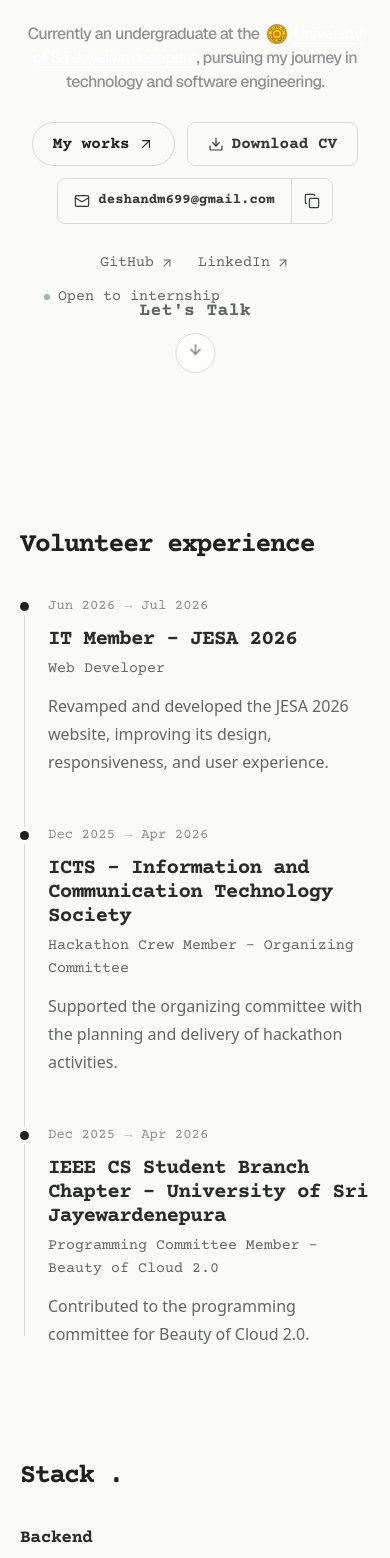
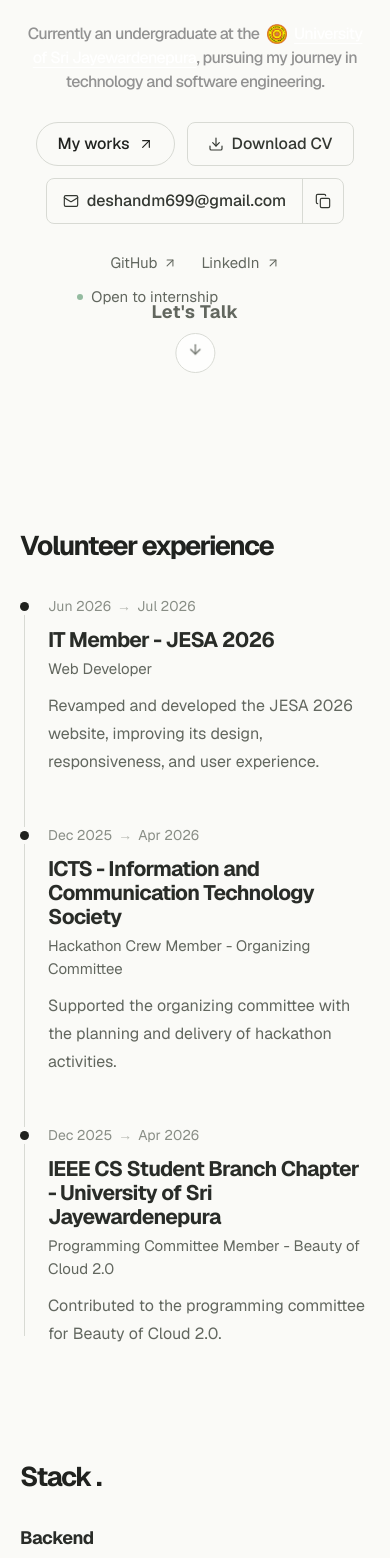
Before and after one commit to DHARAKA-METH/portfolio, a Next.js app: page / in a window 390 px wide. Shown: the part 439-1997 px from the top of the page. Built offline with nearby package versions, Linux system fonts and the light colour scheme.

Commit message:
fix:update content

```diff
--- a/app/(pages)/Blogs/page.tsx
+++ b/app/(pages)/Blogs/page.tsx
@@ -12,7 +12,7 @@ import { PortfolioLoader } from "@/components/ui/portfolio-loader";
 import { blogs } from "@/data/blogs";
 
 const displayFont =
-  "[font-family:var(--font-courier-prime),ui-monospace,SFMono-Regular,Menlo,Monaco,Consolas,monospace]";
+  "[font-family:var(--font-geist-sans),ui-sans-serif,system-ui,sans-serif]";
 
 export default function BlogsPage() {
   const prefersReducedMotion = useReducedMotion();
--- a/app/(pages)/projectSection/page.tsx
+++ b/app/(pages)/projectSection/page.tsx
@@ -11,7 +11,7 @@ import { PortfolioLoader } from "@/components/ui/portfolio-loader";
 import { projects } from "@/data/projects";
 
 const displayFont =
-  "[font-family:var(--font-courier-prime),ui-monospace,SFMono-Regular,Menlo,Monaco,Consolas,monospace]";
+  "[font-family:var(--font-geist-sans),ui-sans-serif,system-ui,sans-serif]";
 
 export default function ProjectSectionPage() {
   const prefersReducedMotion = useReducedMotion();
@@ -65,6 +65,25 @@ export default function ProjectSectionPage() {
           },
         );
       });
+
+      gsap.utils.toArray<HTMLElement>("[data-project-gallery]").forEach((gallery) => {
+        gsap.fromTo(
+          gallery.querySelectorAll<HTMLElement>("[data-project-image]"),
+          { autoAlpha: 0, y: 24 },
+          {
+            autoAlpha: 1,
+            y: 0,
+            duration: 0.6,
+            stagger: 0.1,
+            ease: "power3.out",
+            scrollTrigger: {
+              trigger: gallery,
+              start: "top 88%",
+              once: true,
+            },
+          },
+        );
+      });
     }, pageRef);
 
     return () => context.revert();
@@ -80,9 +99,12 @@ export default function ProjectSectionPage() {
         <h1 data-project-heading className={`${displayFont} text-[32px] font-bold tracking-[-0.055em] text-[#20221F] sm:text-[42px] dark:text-[#F2F3EE]`}>
           Projects
         </h1>
+        <p className="mt-3 text-[16px] leading-6 font-medium tracking-[-0.04em] text-[#929292]">
+          My work, my experiments, and my journey of continuous improvement.
+        </p>
       </section>
 
-      <div className="divide-y divide-[#E5E6E1] border-t border-[#E5E6E1] dark:divide-[#282B26] dark:border-[#282B26]">
+      <div className="mt-[-60px] divide-y divide-[#E5E6E1] border-t border-[#E5E6E1] dark:divide-[#282B26] dark:border-[#282B26]">
         {projects.map((project) => (
           <article data-project-reveal className="py-10 lg:py-14" key={project.title}>
             <div className="w-full">
@@ -120,12 +142,12 @@ export default function ProjectSectionPage() {
               </div>
             </div>
 
-            {project.imageUrls.length > 0 && <div className={`mt-8 grid grid-cols-2 gap-3 lg:mt-10 ${project.imageUrls.length === 4 ? "lg:grid-cols-4" : "lg:grid-cols-2"} sm:gap-4`}>
+            {project.imageUrls.length > 0 && <div data-project-gallery className={`mt-8 grid grid-cols-2 gap-3 lg:mt-10 ${project.imageUrls.length === 4 ? "lg:grid-cols-4" : "lg:grid-cols-2"} sm:gap-4`}>
               {project.imageUrls.map((imageUrl, index) => {
                 const imageLoaded = loadedImageUrls.has(imageUrl);
 
                 return (
-                <div className="rounded-2xl bg-[#F2F2EC] p-2 dark:bg-[#181A17] sm:p-3" key={imageUrl}>
+                <div data-project-image className="rounded-2xl bg-[#F2F2EC] p-2 dark:bg-[#181A17] sm:p-3" key={imageUrl}>
                   <div className={`relative w-full overflow-hidden rounded-xl ${project.screenType === "mobile" ? "aspect-[9/19]" : "aspect-[4/3]"}`}>
                     <div className={`absolute inset-0 bg-[#E5E6E1] transition-opacity duration-200 motion-reduce:animate-none motion-reduce:transition-none dark:bg-[#282B26] ${imageLoaded ? "opacity-0" : "animate-pulse"}`} aria-hidden="true" />
                     <Image className={`object-contain object-center transition-[opacity,transform] duration-300 ease-out motion-reduce:transition-none ${imageLoaded ? "scale-100 opacity-100" : "scale-[1.015] opacity-0"}`} src={imageUrl} alt={`${project.title} screenshot ${index + 1}`} fill sizes={project.imageUrls.length === 4 ? "(min-width: 1024px) 260px, 50vw" : "(min-width: 1024px) 520px, 50vw"} style={prefersReducedMotion ? undefined : { transitionDelay: `${index * 60}ms` }} onLoad={() => markImageLoaded(imageUrl)} onError={() => markImageLoaded(imageUrl)} />
--- a/app/page.tsx
+++ b/app/page.tsx
@@ -30,10 +30,10 @@ import {
 import { InternshipStatus } from "@/components/ui/InternshipStatus";
 
 const displayFont =
-  "[font-family:var(--font-courier-prime),ui-monospace,SFMono-Regular,Menlo,Monaco,Consolas,monospace]";
+  "[font-family:var(--font-geist-sans),ui-sans-serif,system-ui,sans-serif]";
 
 const bodyFont =
-  "[font-family:var(--font-inter),Inter,ui-sans-serif,system-ui,sans-serif]";
+  "[font-family:var(--font-geist-sans),ui-sans-serif,system-ui,sans-serif]";
 
 const focusRing =
   "focus-visible:outline-none focus-visible:ring-2 focus-visible:ring-[#F97316] focus-visible:ring-offset-2 focus-visible:ring-offset-[#FAFAF7] dark:focus-visible:ring-[#FF8A65] dark:focus-visible:ring-offset-[#10110F]";
@@ -429,12 +429,12 @@ export default function HomePage() {
                       </div>
                       <div className="min-w-0 text-left" data-opening="identity">
                         <h1
-                          className={`${displayFont} text-[26px] leading-[1.2] font-bold tracking-[0.0125em] text-[#222222] dark:text-[#F2F3EE]`}
+                          className="[font-family:var(--font-geist-sans),ui-sans-serif,system-ui,sans-serif] text-[26px] leading-[1.2] font-medium tracking-[0.0125em] text-[#222222] dark:text-[#F2F3EE]"
                         >
                           Dharaka Meth
                         </h1>
                         <p
-                          className={`${displayFont} mt-2 text-[20px] leading-7 tracking-[0.0125em] text-[#777777] dark:text-[#A6ABA1]`}
+                          className="[font-family:var(--font-geist-sans),ui-sans-serif,system-ui,sans-serif] mt-2 text-[20px] leading-7 font-medium tracking-[0.0125em] text-[#777777] dark:text-[#A6ABA1]"
                         >
                           Aspiring Backend Developer
                         </p>
@@ -460,7 +460,7 @@ export default function HomePage() {
                       data-opening="actions"
                     >
                       <ShinyButton
-                        className={`${displayFont} ${focusRing} text-[16px]`}
+                        className={`${displayFont} ${focusRing} text-[16px] font-medium tracking-normal`}
                         href="/projectSection"
                       >
                         My works
@@ -476,7 +476,7 @@ export default function HomePage() {
                         <ArrowUpRight className="size-4 stroke-[1.75]" />
                       </ShinyButton> */}
                       <a
-                        className={`${displayFont} ${focusRing} inline-flex min-h-11 items-center justify-center gap-2 rounded-lg border border-[#D8DAD4] px-5 text-[16px] font-bold text-[#343832] transition duration-200 hover:-translate-y-0.5 hover:border-[#BFC2BA] hover:bg-[#F2F2EC] dark:border-[#363932] dark:text-[#E1E4DD] dark:hover:border-[#50544A] dark:hover:bg-[#232520]`}
+                        className={`${displayFont} ${focusRing} inline-flex min-h-11 items-center justify-center gap-2 rounded-lg border border-[#D8DAD4] px-5 text-[16px] font-medium tracking-normal text-[#343832] transition duration-200 hover:-translate-y-0.5 hover:border-[#BFC2BA] hover:bg-[#F2F2EC] dark:border-[#363932] dark:text-[#E1E4DD] dark:hover:border-[#50544A] dark:hover:bg-[#232520]`}
                         href="/documents/dharaka-meth-cv.pdf"
                         download
                       >
@@ -484,7 +484,7 @@ export default function HomePage() {
                         Download CV
                       </a>
                       <div className="inline-flex min-h-11 items-center rounded-lg border border-[#D8DAD4] text-[#343832] transition-colors hover:border-[#BFC2BA] hover:bg-[#F2F2EC] dark:border-[#363932] dark:text-[#E1E4DD] dark:hover:border-[#50544A] dark:hover:bg-[#232520]">
-                        <a className={`${displayFont} ${focusRing} inline-flex min-h-11 items-center gap-2 rounded-l-lg px-4 text-[14px] font-bold`} href="mailto:deshandm699@gmail.com">
+                        <a className={`${displayFont} ${focusRing} inline-flex min-h-11 items-center gap-2 rounded-l-lg px-4 text-[16px] font-medium tracking-normal`} href="mailto:deshandm699@gmail.com">
                           <Mail className="size-4 stroke-[1.75]" />
                           deshandm699@gmail.com
                         </a>
@@ -498,10 +498,10 @@ export default function HomePage() {
                       className={`${displayFont} mt-7 flex flex-wrap justify-center gap-x-6 gap-y-3 text-[15px] text-[#62675F] dark:text-[#A6ABA1]`}
                       data-opening="meta"
                     >
-                      <TextLink href="https://github.com" external>
+                      <TextLink href="https://github.com/DHARAKA-METH" external>
                         GitHub
                       </TextLink>
-                      <TextLink href="https://linkedin.com" external>
+                      <TextLink href="https://www.linkedin.com/in/dharaka-meth-koonkaduwage-821ba4215" external>
                         LinkedIn
                       </TextLink>
                <InternshipStatus />
@@ -719,12 +719,12 @@ export default function HomePage() {
                       </p>
                       <p className="mt-2 max-w-[58ch] text-[16px] leading-7 text-[#62675F] dark:text-[#A6ABA1]">
                         I am open to internship opportunities, collaborations, and
-                        conversations about backend engineering and DevOps.
+                        conversations about Software engineering .
                       </p>
                     </div>
                     <a
                       className={`${displayFont} ${focusRing} inline-flex w-fit items-center gap-2 rounded-md text-[15px] font-bold text-[#62675F] transition-colors hover:text-[#20221F] dark:text-[#A6ABA1] dark:hover:text-[#F2F3EE]`}
-                      href="https://linkedin.com"
+                      href="https://www.linkedin.com/in/dharaka-meth-koonkaduwage-821ba4215"
                       target="_blank"
                       rel="noreferrer"
                     >
@@ -735,13 +735,13 @@ export default function HomePage() {
 
                   <div className="mt-8 flex items-center justify-between gap-5">
                     <div className="flex flex-wrap gap-4 text-[#62675F] dark:text-[#A6ABA1]">
-                      <Social href="https://github.com" label="GitHub">
+                      <Social href="https://github.com/DHARAKA-METH" label="GitHub">
                         <SiGithub />
                       </Social>
                       <Social href="https://x.com" label="X">
                         <SiX />
                       </Social>
-                      <Social href="https://linkedin.com" label="LinkedIn">
+                      <Social href="https://www.linkedin.com/in/dharaka-meth-koonkaduwage-821ba4215" label="LinkedIn">
                         <FaLinkedin />
                       </Social>
                       <Social href="https://youtube.com" label="YouTube">
--- a/components/layout/site-navigation.tsx
+++ b/components/layout/site-navigation.tsx
@@ -7,7 +7,7 @@ import { BookOpen, Briefcase, Home, Moon, Sun } from "lucide-react";
 import { useTheme } from "@/components/theme-provider";
 
 const displayFont =
-  "[font-family:var(--font-courier-prime),ui-monospace,SFMono-Regular,Menlo,Monaco,Consolas,monospace]";
+  "[font-family:var(--font-geist-sans),ui-sans-serif,system-ui,sans-serif]";
 
 export function SiteNavigation() {
   const { theme, setTheme } = useTheme();
--- a/data/projects.ts
+++ b/data/projects.ts
@@ -20,7 +20,7 @@ export const projects = [
     period: ["Jul 2026", "Aug 2026"],
     role: "Mobile Application Developer",
     screenType: "mobile",
-    description: "A mobile application supporting university student well-being through mood and stress tracking, AI-assisted guidance, personalized wellness resources, anonymous counselor chat, and appointment booking.",
+    description: "MindSpace is a mental wellness support mobile application designed for university students to track their mood and stress, access suitable wellness resources, receive AI-assisted general support, communicate anonymously with counselors, and book counseling appointments through a single platform.",
     mark: "MS",
     accent: "from-[#595783] to-[#7773A3]",
     imageUrls: [
@@ -38,7 +38,7 @@ export const projects = [
     period: ["Oct 2025", "Dec 2025"],
     role: "Mobile Application Developer",
     screenType: "mobile",
-    description: "An IoT device and mobile application that gives pet owners live GPS location updates, safety alerts, and simple real-time monitoring.",
+    description: "Project Kazu is an IoT device + mobile app that helps pet owners track their pets in real time. Using a GPS-enabled device connected to the app, Kazu provides live location updates, safety alerts, and easy monitoring to keep pets safe at all times.",
     mark: "KZ",
     accent: "from-[#315B7D] to-[#5188A9]",
     image: "https://images.unsplash.com/photo-1552053831-71594a27632d?auto=format&fit=crop&w=600&q=80",
@@ -66,6 +66,19 @@ export const projects = [
     url: "https://github.com/DHARAKA-METH/RescuePaws",
     linkLabel: "View on GitHub",
   },
+  {
+    title: "SmartTouristPlatform",
+    period: ["Jun  2026", "Jun  2026"],
+    role: "Backend Developer",
+    screenType: "desktop",
+    description: "Contributed to the backend development of the Smart Tourist Platform using Spring Boot and a microservices architecture, with Nginx as an API gateway and JWT-based authentication. The platform connects tourists with verified tour guides and hotels, simplifies travel planning, and prevents booking conflicts.",
+    mark: "RP",
+    accent: "from-[#185E5B] to-[#2C8580]",
+    imageUrls: [],
+    technologies: ["Spring Boot", "Microservices", "MongoDB", "JWT", "NGINX"],
+    url: "https://github.com/DHARAKA-METH/smart-tourist-platform/tree/develop/backend",
+    linkLabel: "View on GitHub",
+  },
 
   {
     title: "Job Zone",
@@ -80,5 +93,31 @@ export const projects = [
     url: "https://github.com/CHATHURAsangeeth/job-zone",
     linkLabel: "View on GitHub",
   },
+  {
+  title: "Subscription Tracker API",
+  period: ["Apr 2025", "May 2026"],
+  role: "Backend Developer",
+  screenType: "desktop",
+  description: "Subscription Management System API that handles real users, real money, and real business logic. This API will authenticate users using JWTs, connect to a MongoDB database, and include models and schemas integrated with ORMs. The architecture will be structured to ensure scalability and seamless communication with the front end.",
+  mark: "ST",
+  accent: "from-[#185E5B] to-[#2C8580]",
+  imageUrls: [],
+  technologies: ["Node.js", "Express.js", "MongoDB", "JWT", "Arcjet", "Upstash"],
+  url: "https://github.com/DHARAKA-METH/subscription-tracker-API",
+  linkLabel: "View on GitHub",
+},
+  {
+  title: "Mini Funtional Hospital Management System",
+  period: ["Apr 2025", "May 2026"],
+  role: "Developer",
+  screenType: "desktop",
+  description: "Build a modern and user-friendly Hospital Management System built using C# and MySQL, designed to simplify hospital operations. This application helps manage patients, doctors, appointments, and billing with a beautiful and WPF-based admin dashboard.",
+  mark: "ST",
+  accent: "from-[#185E5B] to-[#2C8580]",
+  imageUrls: [],
+  technologies: ["C#","SQL"],
+  url: "https://github.com/DHARAKA-METH/subscription-tracker-API",
+  linkLabel: "View on GitHub",
+},
 
 ];
--- a/data/skills.ts
+++ b/data/skills.ts
@@ -1,6 +1,30 @@
 export const skills = [
-  { title: "Backend", items: ["Java", "Spring Boot", "Node.js", "Express.js", "REST APIs"] },
-  { title: "Database", items: ["MySQL", "Cloud Firestore", "MongoDB"] },
-  { title: "DevOps & Cloud", items: ["Docker", "NGINX", "GitHub Actions", "Firebase", "Linux"] },
-  { title: "Frontend", items: ["Next.js", "React Native", "TypeScript", "Flutter", "Tailwind CSS"] },
+  {
+    title: "Backend",
+    items: [
+      "Java",
+      "Spring Boot",
+      "Node.js",
+      "Express.js",
+      "REST APIs",
+      "Microservices",
+      "JWT",
+    ],
+  },
+  {
+    title: "Databases",
+    items: ["MySQL", "MongoDB", "Cloud Firestore"],
+  },
+  {
+    title: "DevOps & Cloud",
+    items: ["AWS","Docker", "NGINX", "GitHub Actions", "Firebase", "Linux"],
+  },
+  {
+    title: "Frontend",
+    items: ["JavaScript", "TypeScript", "React", "Next.js", "Tailwind CSS"],
+  },
+  {
+    title: "Mobile Development",
+    items: ["React Native", "Flutter"],
+  },
 ];
```
Also changed, not shown: app/layout.tsx (+2 -13 lines).
